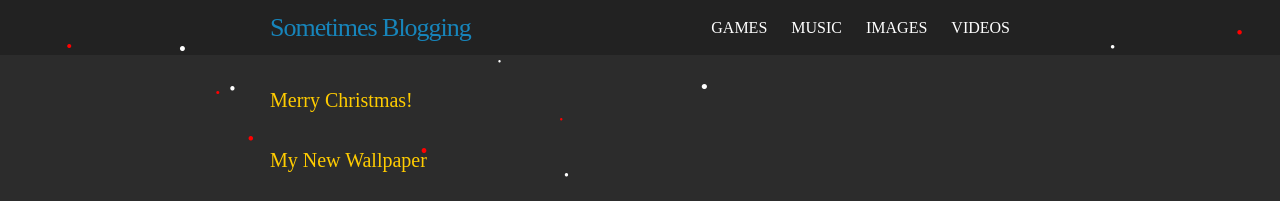
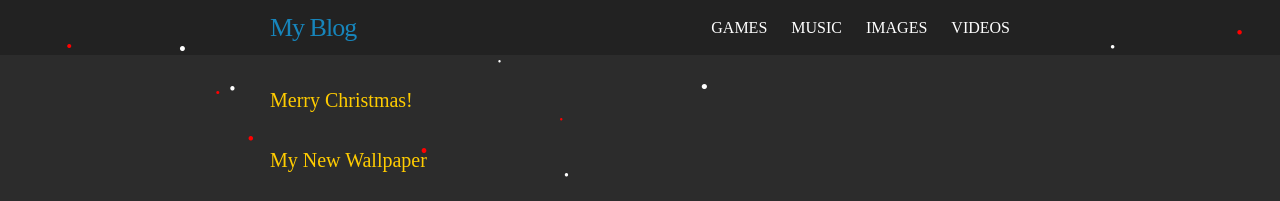
Before and after one commit to skandyn-sh/skandyn-sh.github.io, a Jekyll site: the page built from index.html, in a window 1280 px wide. Shown: the top 201 px of the page. Built offline with Jekyll 4.4.1, drawn with Linux system fonts in a browser that asks for light colours; nearby versions of some CDN libraries; library files that are not in the unit come from our copies; comment, search, counter and statistics services are not loaded.

Commit message:
Update _config.yml

```diff
--- a/_config.yml
+++ b/_config.yml
@@ -1,4 +1,4 @@
-title: Sometimes Blogging
+title: My Blog
 email:
 baseurl: "" # the subpath of your site, e.g. /blog
 url: "http://skandyn-sh.github.io" # the base hostname & protocol for your site, e.g. http://example.com
```
